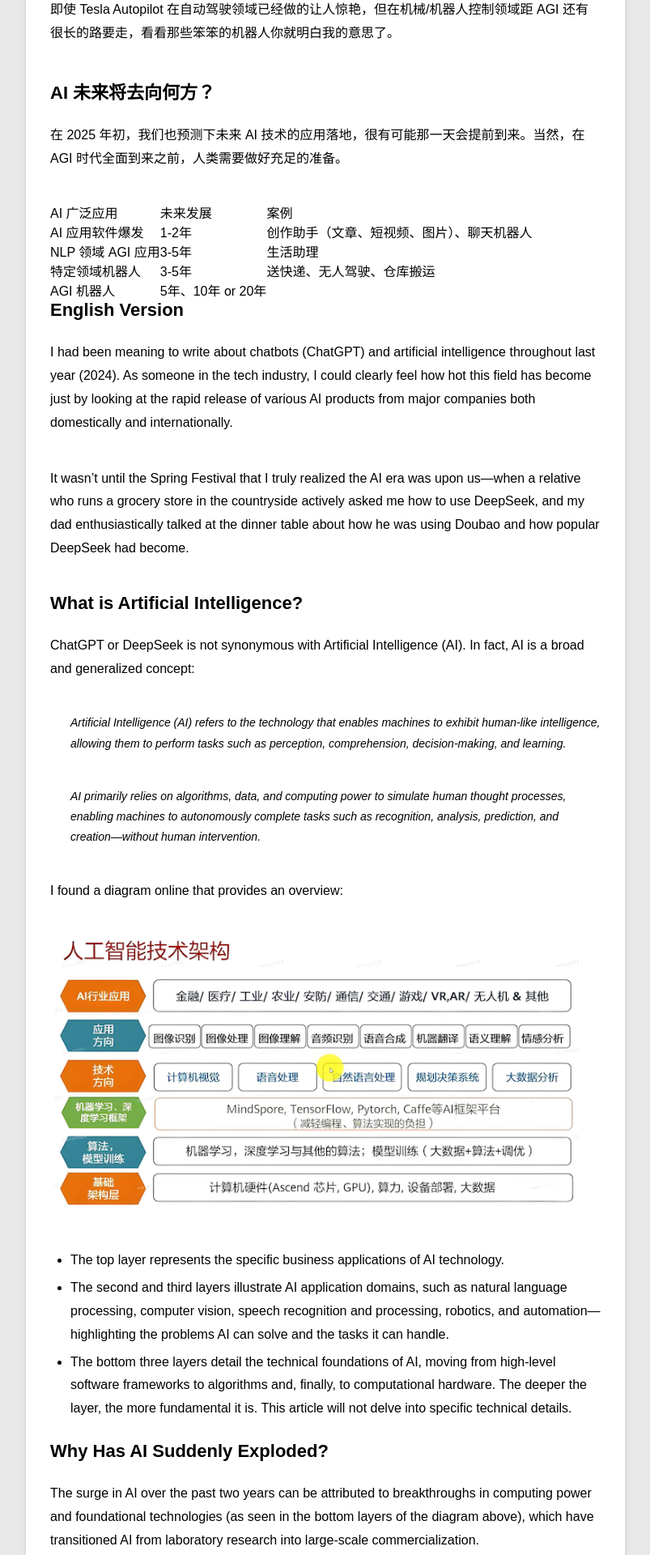
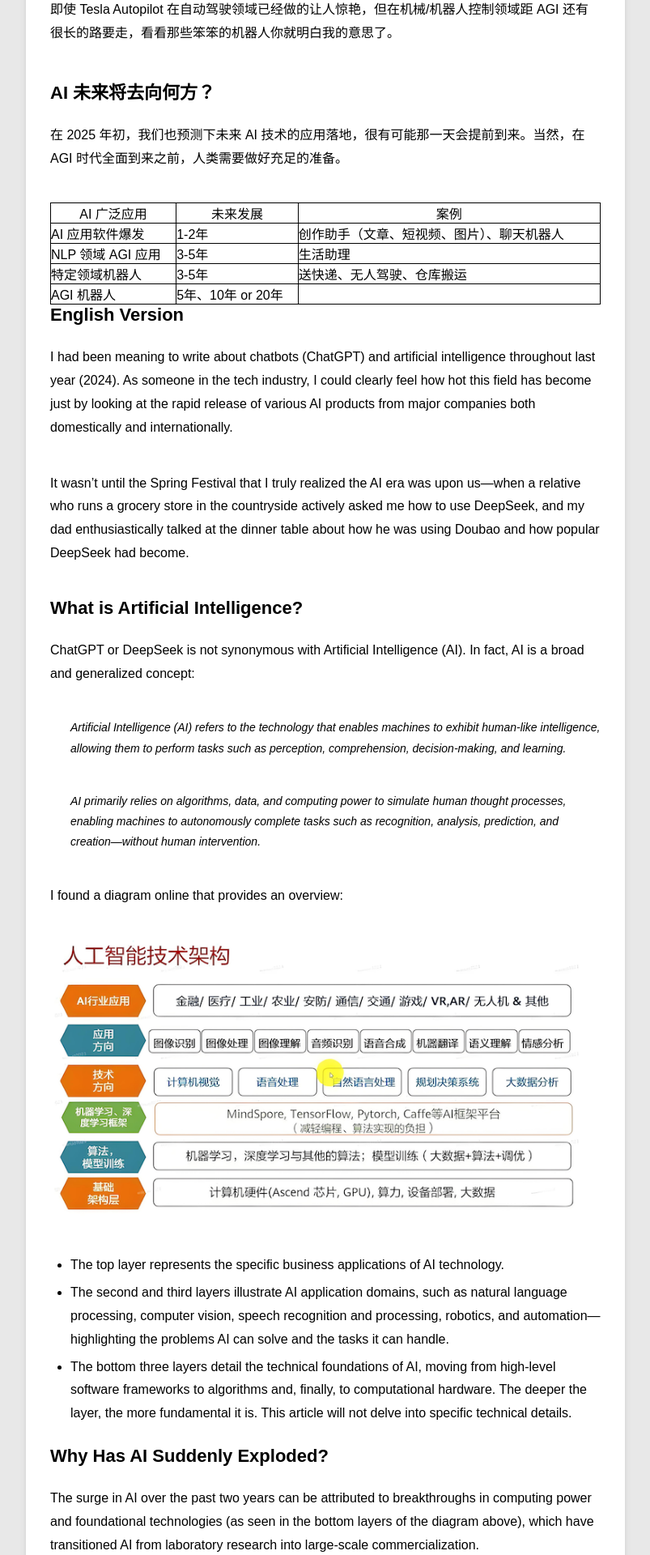
Before and after one commit to nilsun/nilsun.github.io, a Jekyll site: the page built from _posts/project/2015-02-05-talk-about-ai.md, in a window 1280 px wide. Shown: the part 2575-4495 px from the top of the page at 81% size, without its empty margins (78-881 px from the left). Built offline with Jekyll 4.4.1, drawn with Linux system fonts in a browser that asks for light colours; Markdown is read by kramdown in place of the engine named in the settings; comment, search, counter and statistics services are not loaded.

Commit message:
add table style

```diff
--- a/_layouts/post.html
+++ b/_layouts/post.html
@@ -10,6 +10,20 @@ layout: default
     }
     @media screen and (max-width: 1020px){
         body { background:#fff; }
+    }
+    table{
+        border-left:1px solid #000000;
+        border-top:1px solid #000000;
+        width: 100%;
+        word-wrap:break-word;
+        word-break:break-all;
+    }
+    table th{
+        text-align:center;
+    }
+    table th,td{
+        border-right:1px solid #000000;
+        border-bottom:1px solid #000000;
     }
 </style>
 
```
